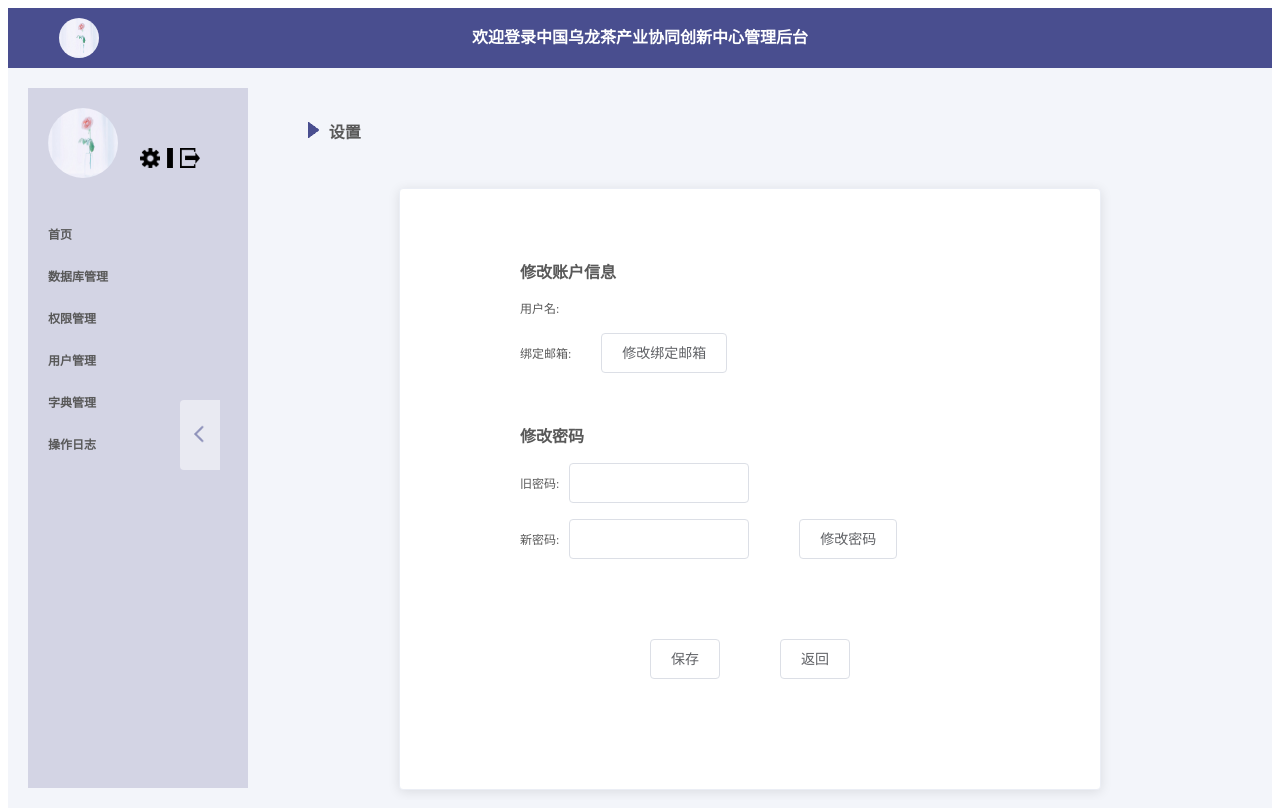
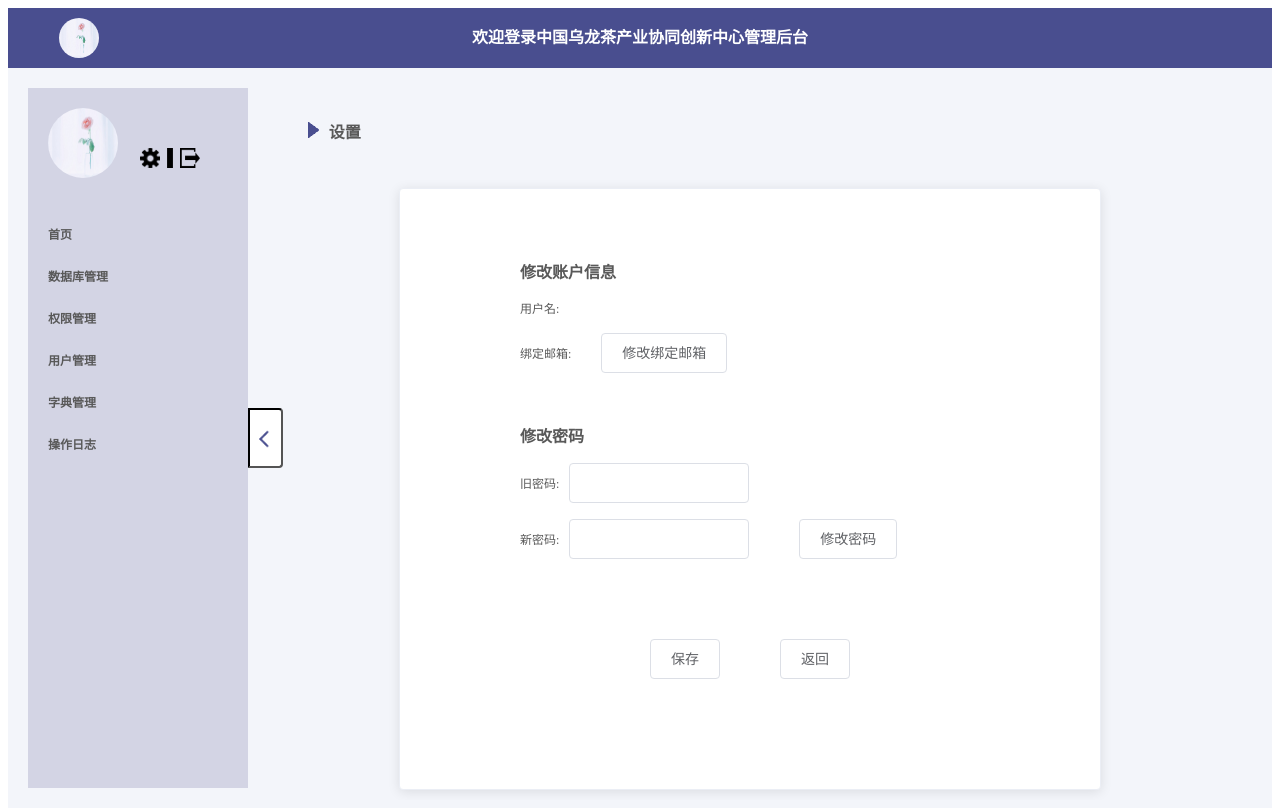
Before and after one commit to Want-Now/teaCenter, a Vue app: page /#/Setting in a window 1280 px wide. Built offline with nearby package versions, Linux system fonts and the light colour scheme; no server answers; sample sign-in values are in the browser's storage.

Commit message:
修改侧栏样式

```diff
--- a/package.json
+++ b/package.json
@@ -10,6 +10,7 @@
     "build": "node build/build.js"
   },
   "dependencies": {
+    "axios": "^0.19.0",
     "element-ui": "^2.10.1",
     "vue": "^2.5.2",
     "vue-router": "^3.0.1",
--- a/src/components/reuseComponent/navBar.vue
+++ b/src/components/reuseComponent/navBar.vue
@@ -1,7 +1,6 @@
 <template>
-  <div class="left-nav">
-    <transition name="nav">
-      <div v-if="show" class="navBar">
+  <div class="left-nav" ref="navBar">
+    <div class="navBar">
       <div class="userInfo">
            <span class="userIcon">
              <img class="userImg" src="../../assets/timg.jpeg" @click="toPersonCenter">
@@ -18,14 +17,14 @@
       <div class="nav-list">
         <ul>
           <li v-for="item in navName" @click="navChange(item.name)">
-              <a class="" :class="{'active':isActive==item.name}">{{item.title}}</a>
+            <a class="nav-li-a" :class="{'active':isActive==item.name}">{{item.title}}</a>
           </li>
         </ul>
       </div>
     </div>
-    </transition>
-    <button class="btn-nav"  :class="{'isShow':!show}" @click="show=!show">
-      <img src="../../assets/icon/back.png" style="width: 20px;">
+
+    <button class="btn-nav" @click="changeNavBar(show)">
+      <img src="../../assets/icon/back.png" width="20px"  ref="foldBtnImg">
     </button>
   </div>
 
@@ -34,7 +33,6 @@
 <script>
   export default {
     name: "nav-bar",
-    // props:['username','userid'],
     data(){
       return{
         show:true,
@@ -103,13 +101,41 @@
           this.username=response.data.username;
         }).catch(error=>{console.log(error);});
       },
+      changeNavBar(show){
+        let {navBar, foldBtnImg} = this.$refs;
+        if(show){
+          this.hideNavBar(navBar,foldBtnImg);
+        } else{
+          this.showNavBar(navBar,foldBtnImg);
+        }
+      },
+      showNavBar(navBar,foldBtnImg){
+        navBar.style['transform'] = 'translateX(0)';
+        foldBtnImg.style['transform'] = 'rotate(180deg)';
+        this.$data.show = true;
+      },
+      hideNavBar(navBar,foldBtnImg){
+        navBar.style['transform'] = 'translateX(-100%)';
+        foldBtnImg.style['transform'] = 'rotate(0deg)';
+        this.$data.show = false;
+      }
     }
   }
 </script>
 
 <style scoped>
-  .left-nav{width: 220px;height: 100%;}
-  .navBar{width: 100%;height: 100%;background-color: #d3d4e4;}
+  .left-nav{
+    width: 220px;
+    height: 100%;
+    position: relative;
+    transform: translateX(0);
+    transition: transform 0.8s;
+  }
+  .navBar{
+    width: 100%;
+    height: 100%;
+    background-color: #d3d4e4;
+  }
   .userIcon{
     margin-right: 10px;
   }
@@ -156,43 +182,26 @@
 
   .active{color: #ffffff;background-color: #8084b1;}
 
-  .btn-nav{
-    height: 70px;
-    width: 40px;
-    position: absolute;
-    top: 400px;
-    left: 180px;
-    border: none;
-    border-radius: 4px 0px 0px 4px;
-    background: #FFFFFF;
-    opacity: 0.5;
-    padding: 20px 10px;
-
+  .nav-li-a{
+    cursor: pointer;
   }
 
-  .nav-enter-active{
-    animation:move .5s;
+  .btn-nav{
+    height: 60px;
+    width: 35px;
+    position: absolute;
+    top: 50%;
+    left: 100%;
+    transform: translateY(-50%) rotate(180deg);
+    transition: transform 0.8s;
+    border-radius: 4px 0 0 4px;
+    background: #FFFFFF;
+    cursor: pointer;
+  }
 
-  }
-  .nav-leave-active{
-    animation:move .5s reverse;
-  }
-  @keyframes move {
-    0%{
-      opacity: 100%;
-    }
-    50%{
-      transform:translateX(-120px);
-      opacity: 50%;
-    }
-    100%{
-      transform:translateX(0px);
-      opacity: 0%;
-    }
-  }
-  .isShow{
-    position: absolute;
-    left: 0px;
+  .btn-nav > img{
+    transform: rotate(180deg);
+    transition: transform 1s;
   }
 
 </style>
```
Also changed, not shown: src/components/login.vue (+103 -97 lines), src/main.js (+3 -4 lines), 1 other file (tests, documents, lock files or other folders). Lines whose indentation alone changed are shown as unchanged.
